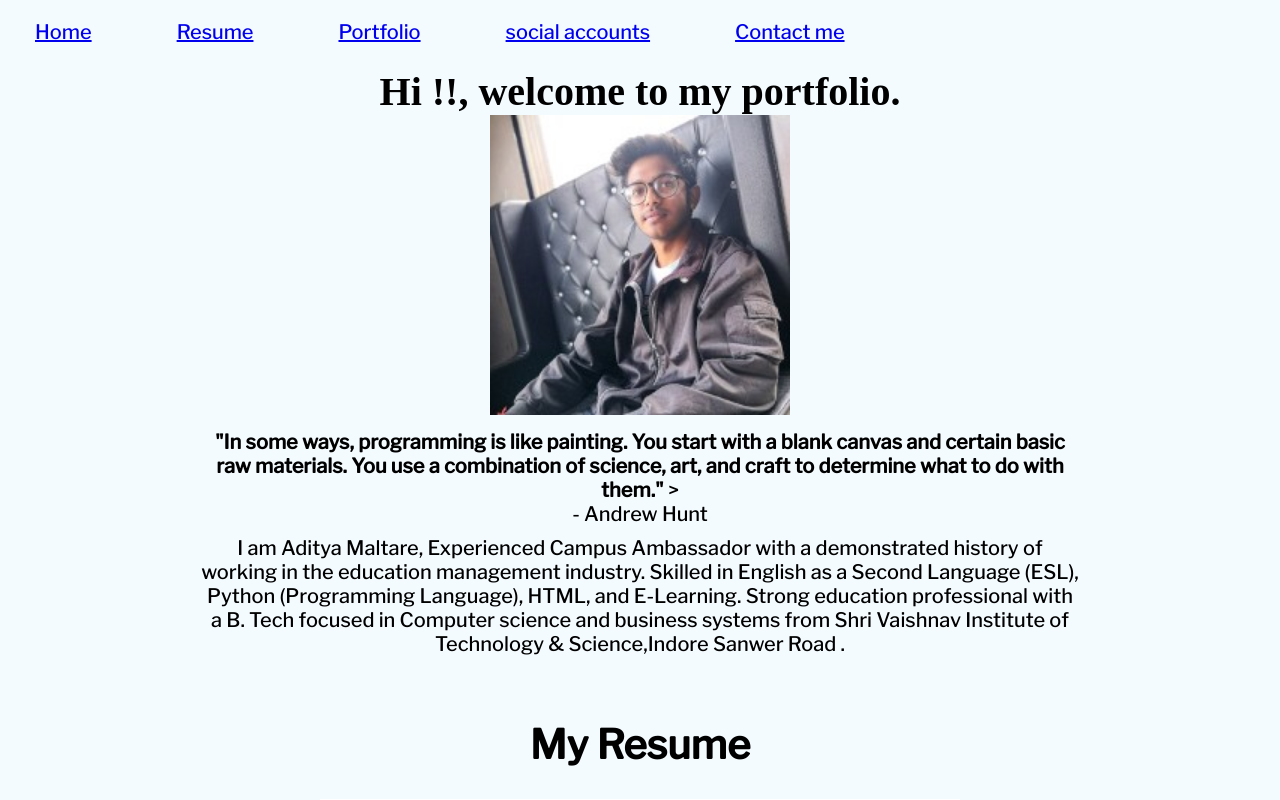
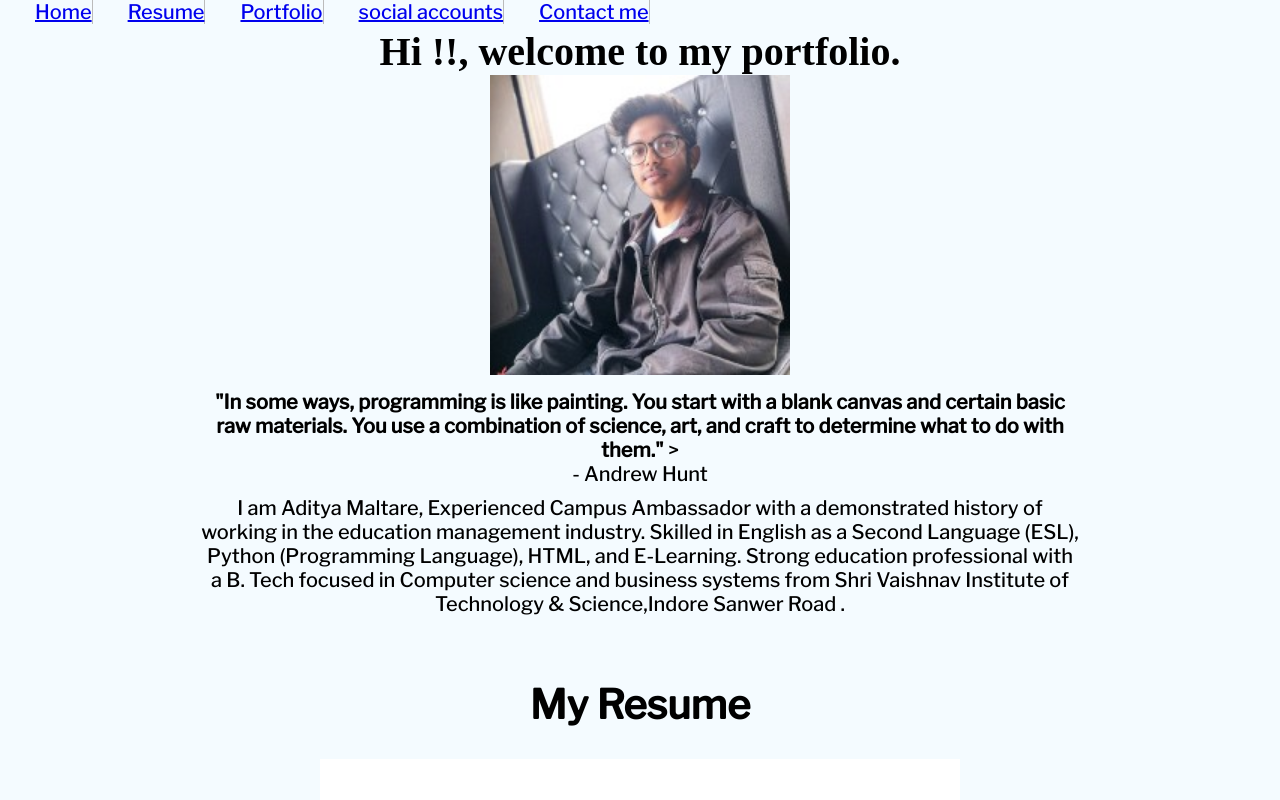
Before and after one commit to adityamaltare/portfolio.github.io, a plain HTML site: page index.html in a window 1280 px wide. Shown: the top 800 px of the page. Drawn offline with nearby package versions, Linux system fonts and the light colour scheme.

Commit message:
Update stylesheet.css

```diff
--- a/stylesheet.css
+++ b/stylesheet.css
@@ -9,7 +9,7 @@ html{
     scroll-behavior: smooth;
 }
 :root{
-    --navbar-height: 59px;
+    --navbar-height: 30px;
 
 }
 
@@ -23,7 +23,7 @@ html{
 
 #navbar::before {
     content: "";
-    /* background-color: black; */
+   /* background-color: black;*/
     position: absolute;
     width: 100%;
     top: 0px;
@@ -34,7 +34,7 @@ html{
     align-items: center;
 
 }
-.item{
+.item:hover {
     font-size: 20px;
     align-items: center;
     display: inline-flex;
@@ -42,20 +42,32 @@ html{
     padding-bottom: 20px;
     padding-right: 50px;
     padding-right: 50px;
-
+    background-color: yellow;
 }
 
 #navbar ul{
     display: flex;
     font-family: 'Fraunces', serif;
     font-family: 'Fraunces', serif;
+    list-style-type: none;
+
 }
+
+ul {
+    list-style-type: none;
+    margin: 0;
+    padding: 0;
+    overflow: hidden;
+
+  }
+
 
 #navbar ul li{
     list-style: none;
     font-size: 20px;
     text-align: center;
     margin-left: 35px;
+    border-right:1px solid #bbb;
 
 }
 
@@ -84,7 +96,9 @@ html{
     margin-right: auto;
     font-size: 40px;
     padding-top: 60px;
+
 }
+
 
 .center{
    align-items: center;
@@ -133,8 +147,6 @@ html{
     padding-top: 80px;
     margin-left: 50px;
 }
-
-
 
 .lnkdIn{
     align-items: center;
@@ -215,3 +227,13 @@ html{
     font-size: 40px;
     padding-top: 40px;
 }
+
+.social div{
+    background-color: yellow;
+    padding: 20px;
+    display: none;
+  }
+
+span:hover + div {
+    display: block;
+  }
```
